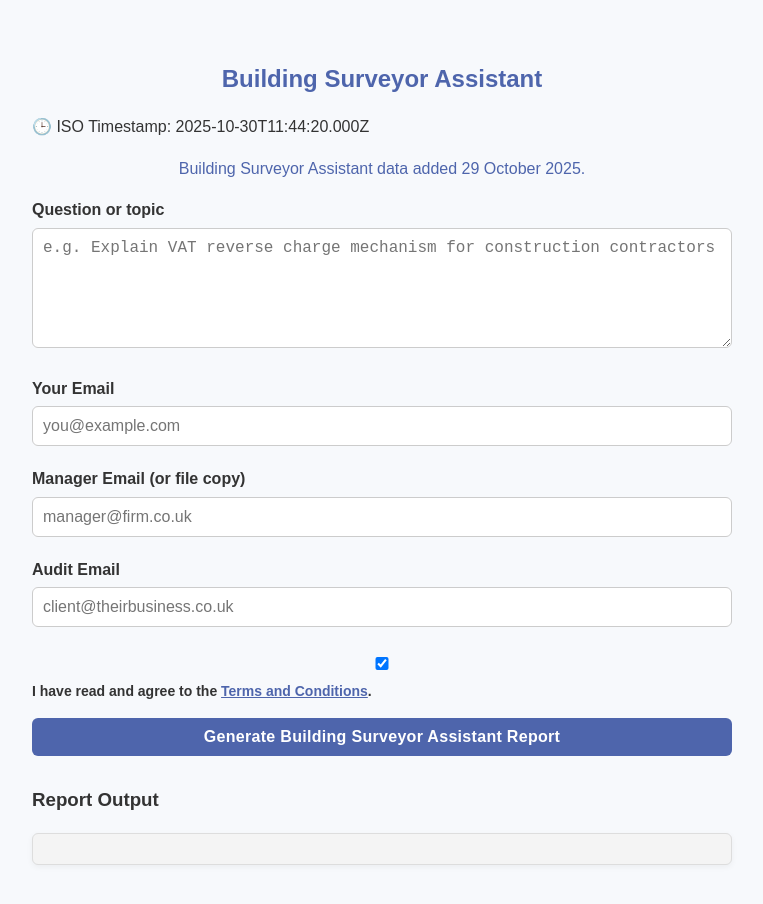
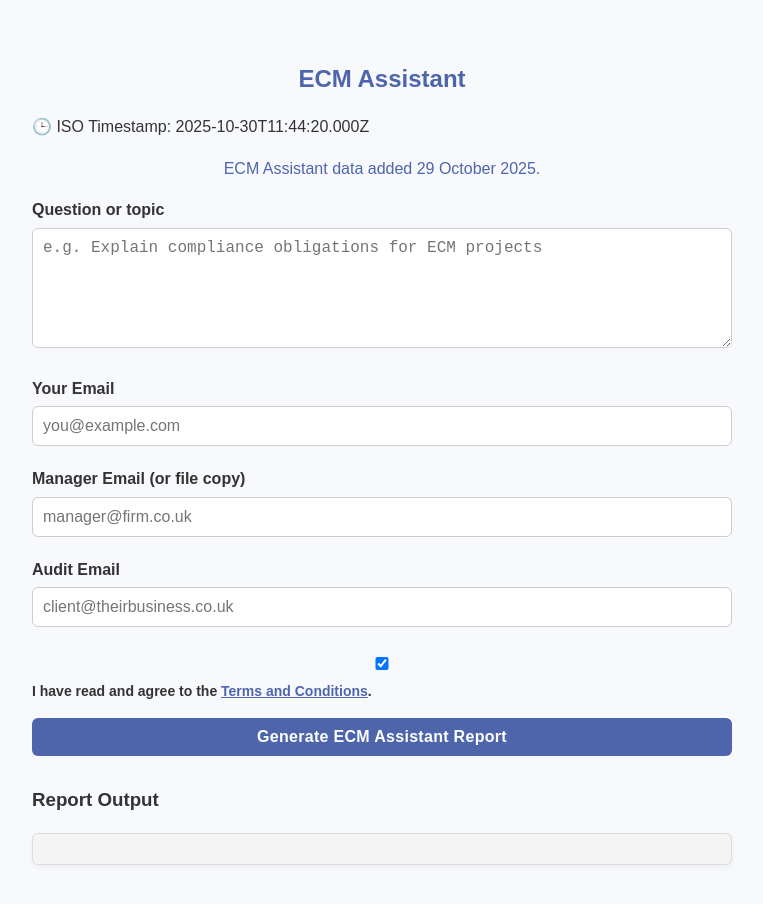
Before and after one commit to michaelwilliams-dev/ecm_assistant, a website: page public/ecm.html in a window 1280 px wide. Shown: the whole page, without its empty margins (258-1021 px from the left). Drawn offline with Linux system fonts and the light colour scheme.

Commit message:
Update ecm.html

```diff
--- a/public/ecm.html
+++ b/public/ecm.html
@@ -2,7 +2,7 @@
 <html lang="en">
 <head>
   <meta charset="UTF-8" />
-  <title>Building Surveyor Assistant</title>
+  <title>ECM Assistant</title>
   <link rel="stylesheet" href="style.css" />
   <meta name="viewport" content="width=device-width, initial-scale=1.0" />
   <style>
@@ -63,14 +63,14 @@
   </style>
 </head>
 <body>
-  <h2>Building Surveyor Assistant</h2>
+  <h2>ECM Assistant</h2>
   <p>🕒 ISO Timestamp: <span id="iso-timestamp"></span></p>
   <p style="text-align:center;color:#4e65ac;">
-   Building Surveyor Assistant data added 29 October 2025.
+   ECM Assistant data added 29 October 2025.
   </p>
   <label for="clarification">Question or topic</label>
   <textarea id="clarification"
-    placeholder="e.g. Explain VAT reverse charge mechanism for construction contractors"></textarea>
+    placeholder="e.g. Explain compliance obligations for ECM projects"></textarea>
 
   <label for="email">Your Email</label>
   <input type="email" id="email" placeholder="you@example.com" />
@@ -90,12 +90,12 @@
     </label>
   </div>
 
-  <button id="generate">Generate Building Surveyor Assistant Report</button>
+  <button id="generate">Generate ECM Assistant Report</button>
 
   <h3>Report Output</h3>
   <pre id="response"></pre>
 
-  <script src="script.js?v=2025-10-16T11:45:00Z"></script>
+  <script src="script.js?v=2025-10-29T15:30:00Z"></script>
 
   <!-- ✅ Terms checkbox control -->
   <script>
```
